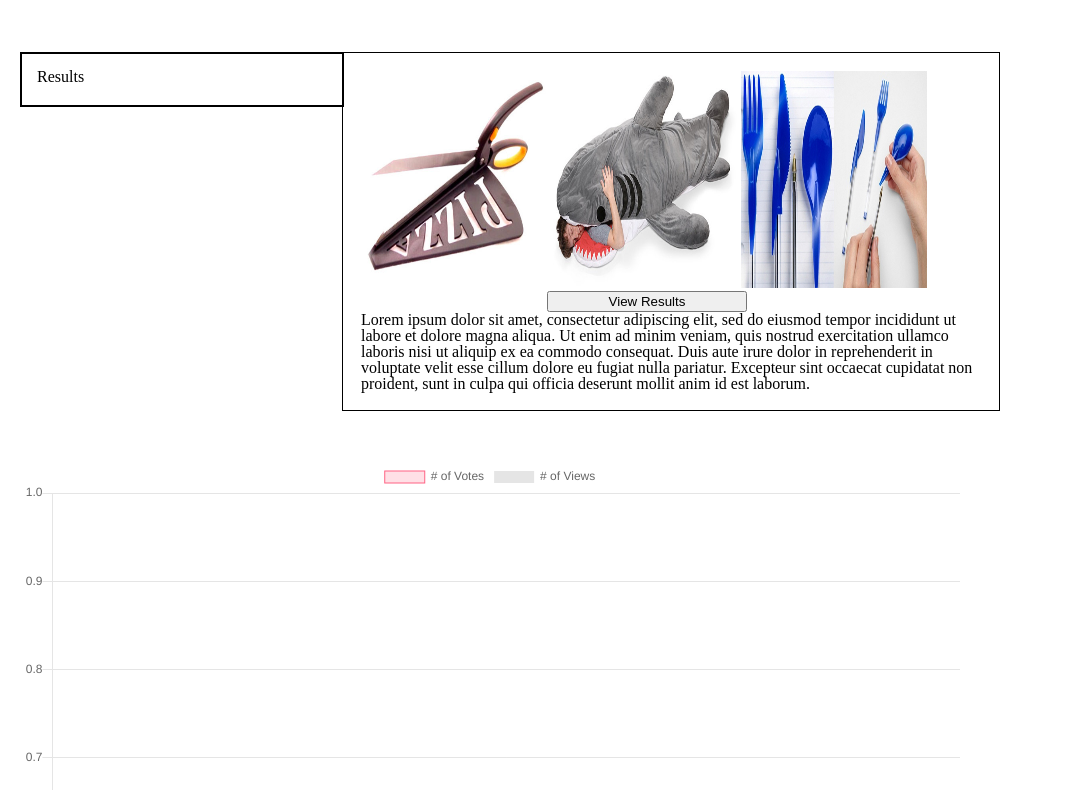
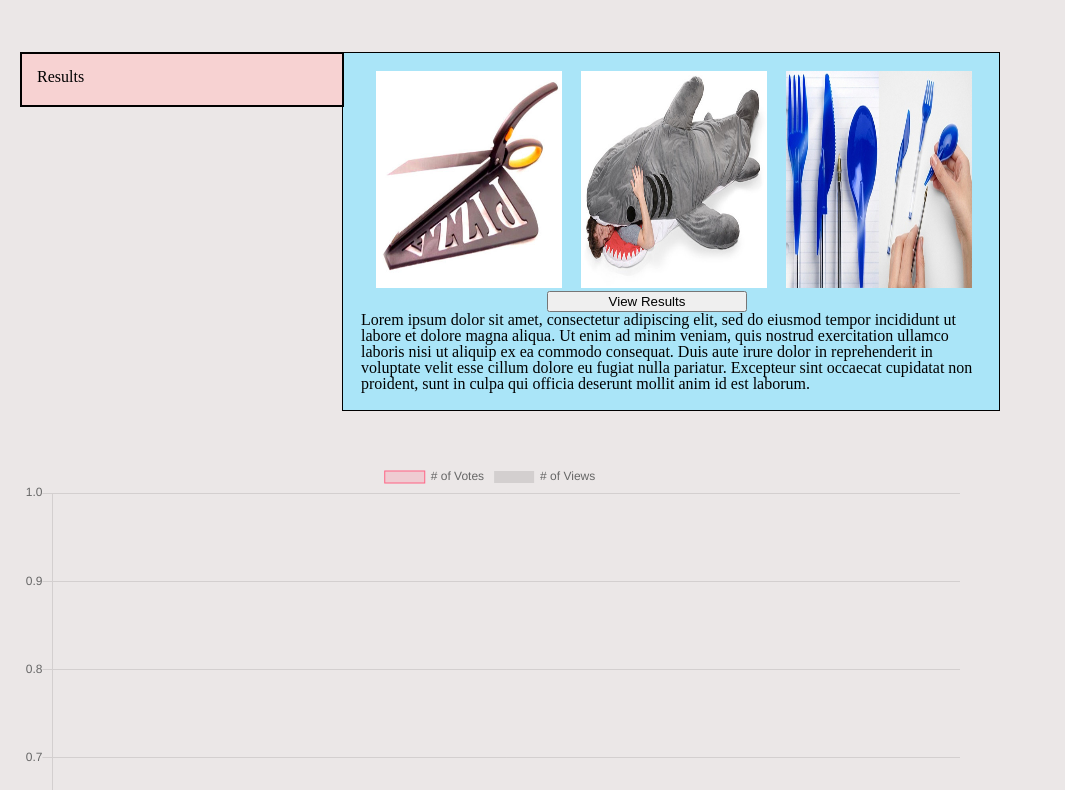
Before and after one commit to myerstina515/busmall, a plain HTML site: page index.html in a window 1280 px wide. Shown: the part 66-856 px from the top of the page, without its empty margins (0-1065 px from the left). Drawn offline with nearby package versions, Linux system fonts and the light colour scheme.

Commit message:
updated some styling

```diff
--- a/app.js
+++ b/app.js
@@ -7,7 +7,7 @@ var imageTwoElement = document.getElementById('imageTwo');
 var imageThreeElement = document.getElementById('imageThree');
 var recentRandomNumbers = [];
 var votingRoundTracker = 0;
-var votingRound = 10;
+var votingRound = 25;
 
 // math.random to return a random number between 0 and the length of the array.
 // Use that nubmer to be the index position of our allProducts array. So that when we do imageOneElement.src = allProducts[randomNumber]
--- a/style.css
+++ b/style.css
@@ -1,5 +1,6 @@
 html{
     width: 1000px;
+    background-color: rgb(235, 231, 231);
 }
 
 #headerimage{
@@ -11,6 +12,7 @@ header{
     height: 50px;
     /* border: 1px black solid; */
     width: 100%;
+    /* background-color: rgb(252, 252, 208); */
 }
 h1{
     font-size: 30px;
@@ -33,10 +35,11 @@ h1{
     border: 2px solid black;
     padding: 15px;
     padding-bottom: 20px;
+    background-color: rgb(247, 210, 210);
 }
-
 #imageOne, #imageTwo, #imageThree{
     width: 30%;
+    padding-left: 15px;
     height: 217px;
 }
 
@@ -47,6 +50,7 @@ h1{
     margin-top: 50px;
     padding: 18px;
     border: 1px black solid;
+    background-color: rgb(170, 229, 248);
 }
 button{
     width: 200px;
```
